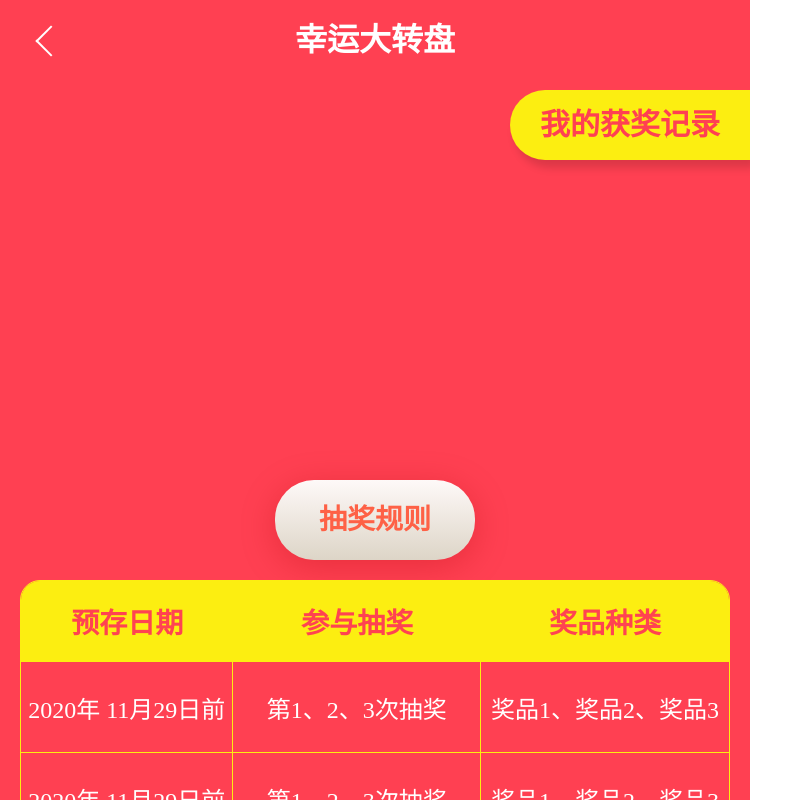
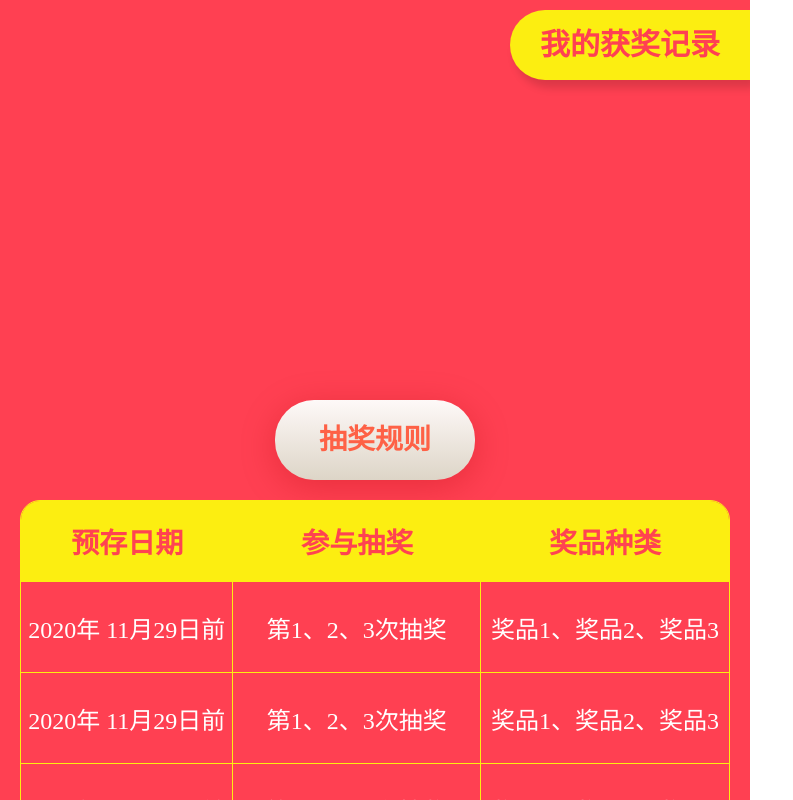
Before and after one commit to DreFalPoetry/turntable-lottery, a website: page canvas-example/lottery.html in a window 1280 px wide. Shown: the whole page, without its empty margins (0-793 px from the left). Drawn offline with Linux system fonts and the light colour scheme.

Commit message:
取消头部

```diff
--- a/canvas-example/css/lottery.css
+++ b/canvas-example/css/lottery.css
@@ -12,7 +12,6 @@
   align-items: center;
   position: relative;
   background-image: url('../images/lottery_bg.gif');
-  background-position: center 0.5rem;
   background-repeat: no-repeat;
   background-size: 100% auto;
   min-height: 100%;
@@ -51,7 +50,7 @@
   text-align: center;
   border-radius: 0.35rem 0px 0px 0.35rem;
   right: 0px;
-  top: 0.9rem;
+  top: 0.1rem;
   background: #FCEE11;
   font-weight: bold;
   color: #FF4052;
--- a/canvas-example/lottery.html
+++ b/canvas-example/lottery.html
@@ -10,10 +10,10 @@
 <body>
   <div id="wrap" class="container">
     <div class="wrapper">
-      <div class="page-header">
+      <!-- <div class="page-header">
         <span class="back-arrow"></span>
         幸运大转盘
-      </div>
+      </div> -->
       <div class="my-record-button" id="myRecordBtn">
           我的获奖记录
       </div>
```
Also changed, not shown: canvas-example/winning-record.html (+2 -2 lines).
